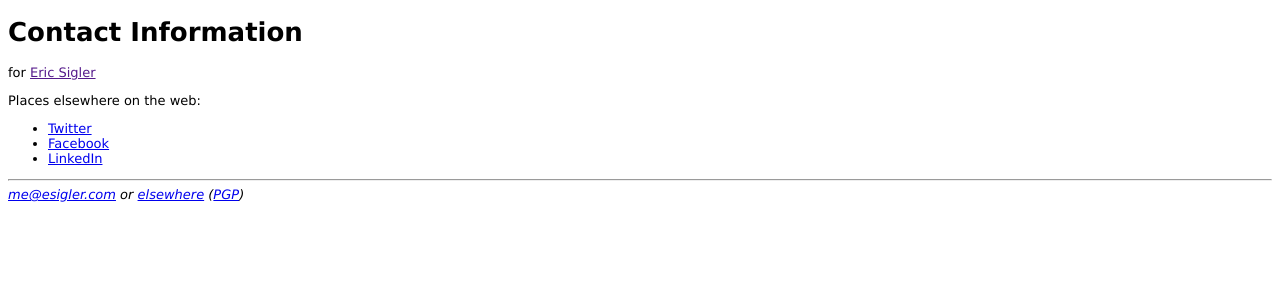
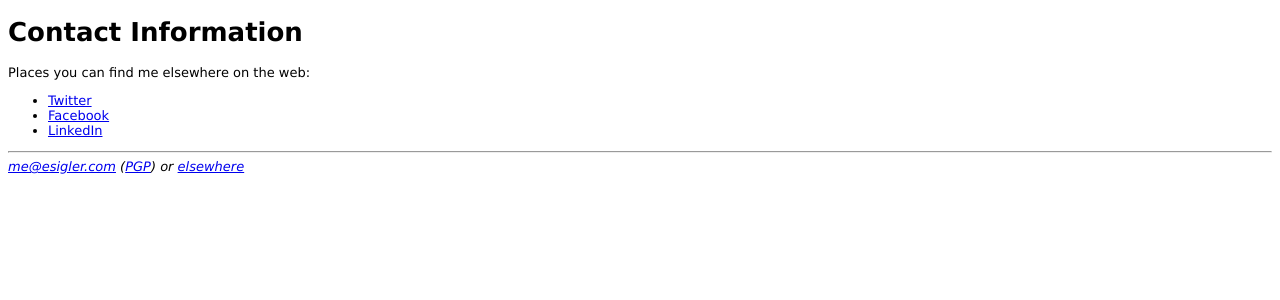
Before and after one commit to esigler/esigler.com, a Jekyll site: the page built from contact.html, in a window 1280 px wide. Shown: the top 300 px of the page. Built offline with Jekyll 4.4.1, drawn with Linux system fonts in a browser that asks for light colours.

```diff
--- a/_layouts/default.html
+++ b/_layouts/default.html
@@ -11,7 +11,7 @@
 {{ content }}
   <hr />
   <address>
-    <a href="mailto:me@esigler.com">me@esigler.com</a> or <a href="/contact.html">elsewhere</a> (<a href="/misc/esigler_pub.asc">PGP</a>)
+    <a href="mailto:me@esigler.com">me@esigler.com</a> (<a href="/misc/esigler_pub.asc">PGP</a>) or <a href="/contact.html">elsewhere</a>
   </address>
 </body>
 </html>
--- a/contact.html
+++ b/contact.html
@@ -4,10 +4,9 @@ title: contact
 ---
 <header>
   <h1>Contact Information</h1>
-  <p>for <a href="">Eric Sigler</a></p>
 </header>
 
-<p>Places elsewhere on the web:</p>
+<p>Places you can find me elsewhere on the web:</p>
 
 <ul>
   <li><a href="http://www.twitter.com/esigler">Twitter</a></li>
```
